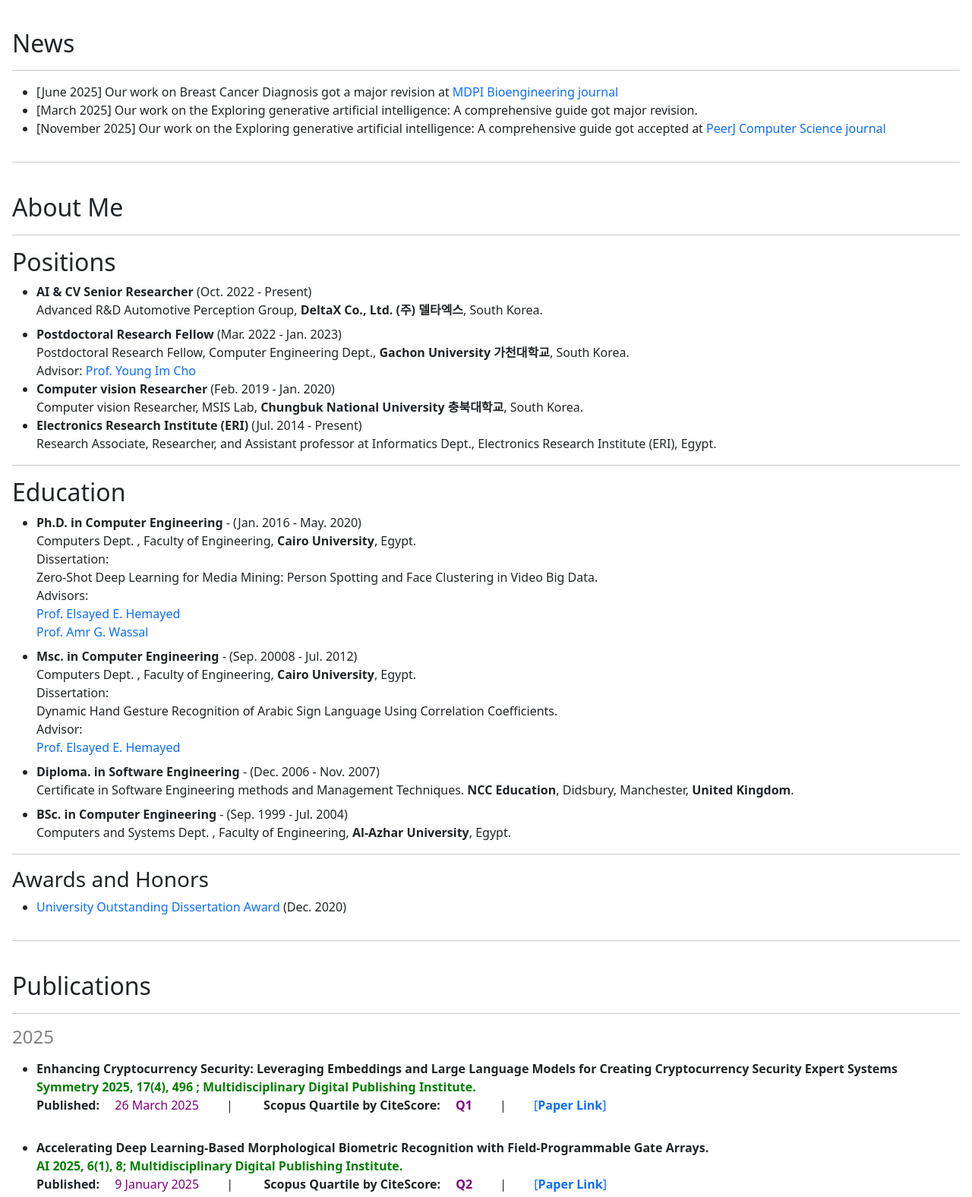
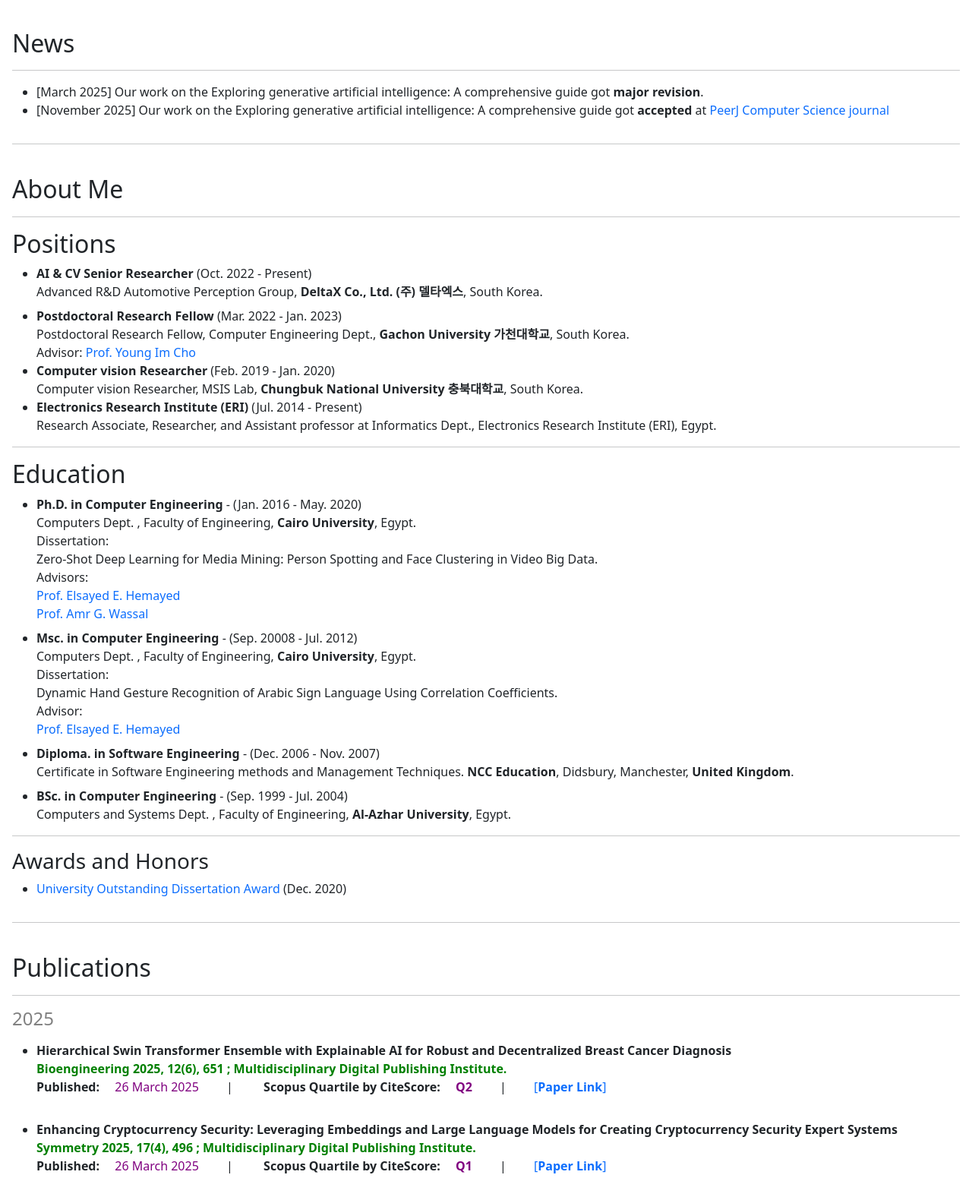
Before and after one commit to MohamedSameer/mohamedsameer.github.io, a plain HTML site: page index.html in a window 1280 px wide. Shown: the part 820-2396 px from the top of the page at 76% size. Drawn offline with Linux system fonts and the light colour scheme.

Commit message:
Revise publication details and Scopus Quartile ratings
Updated publication details for various works, including revisions and acceptance statuses. Changed Scopus Quartile ratings from Q3 to Q2 for specific publications.

```diff
--- a/index.html
+++ b/index.html
@@ -106,14 +106,10 @@
                     <hr />
                     <ul>
                         <li>
-                            [June 2025] Our work on Breast Cancer Diagnosis got a major revision at
-                            <a href="https://www.mdpi.com/journal/bioengineering"> MDPI Bioengineering journal</a>
+                            [March 2025] Our work on the Exploring generative artificial intelligence: A comprehensive guide got <b>major revision</b>.
                         </li>
                         <li>
-                            [March 2025] Our work on the Exploring generative artificial intelligence: A comprehensive guide got major revision.
-                        </li>
-                        <li>
-                            [November 2025] Our work on the Exploring generative artificial intelligence: A comprehensive guide got accepted at
+                            [November 2025] Our work on the Exploring generative artificial intelligence: A comprehensive guide got <b>accepted</b> at
                             <a href="https://peerj.com/computer-science/"> PeerJ Computer Science journal </a>
                         </li>
                     </ul>
@@ -213,6 +209,19 @@
                     </h4>
                     <ul>
                         <li class="mb-2">
+                            <b>Hierarchical Swin Transformer Ensemble with Explainable AI for Robust and Decentralized Breast Cancer Diagnosis </b><br />
+                            <b style="color: green">Bioengineering 2025, 12(6), 651 ; Multidisciplinary Digital Publishing Institute.</b><br />
+
+                            <b>Published:&emsp;</b>
+                            <span style="color: purple;">26 March 2025</span>
+                            &emsp;&emsp;| &emsp;&emsp;
+                            <b>Scopus Quartile by CiteScore:&emsp;</b>
+                            <b style="color: purple;">Q2</b>
+                            &emsp;&emsp;|&emsp;&emsp;
+                            <a href="https://doi.org/10.3390/bioengineering12060651"> [<b>Paper Link</b>]</a> <br />
+                        </li>
+                        <br>
+                        <li class="mb-2">
                             <b>Enhancing Cryptocurrency Security: Leveraging Embeddings and Large Language Models for Creating Cryptocurrency Security Expert Systems </b><br />
                             <b style="color: green">Symmetry 2025, 17(4), 496 ; Multidisciplinary Digital Publishing Institute.</b><br />
 
@@ -309,7 +318,7 @@
                             <span style="color: purple;">13 August 2024 </span>
                             &emsp;&emsp;| &emsp;&emsp;
                             <b>Scopus Quartile by CiteScore:&emsp;</b>
-                            <b style="color: purple;">Q3</b>
+                            <b style="color: purple;">Q2</b>
                             &emsp;&emsp;|&emsp;&emsp;
                             <a href="https://doi.org/10.3390/bioengineering11080827"> [<b>Paper Link</b>]</a> <br />
                         </li>
@@ -322,7 +331,7 @@
                             <span style="color: purple;">29 July 2024</span>
                             &emsp;&emsp;| &emsp;&emsp;
                             <b>Scopus Quartile by CiteScore:&emsp;</b>
-                            <b style="color: purple;">Q3</b>
+                            <b style="color: purple;">Q2</b>
                             &emsp;&emsp;|&emsp;&emsp;
                             <a href="https://doi.org/10.3390/bioengineering11080764"> [<b>Paper Link</b>]</a> <br />
                         </li>
```
